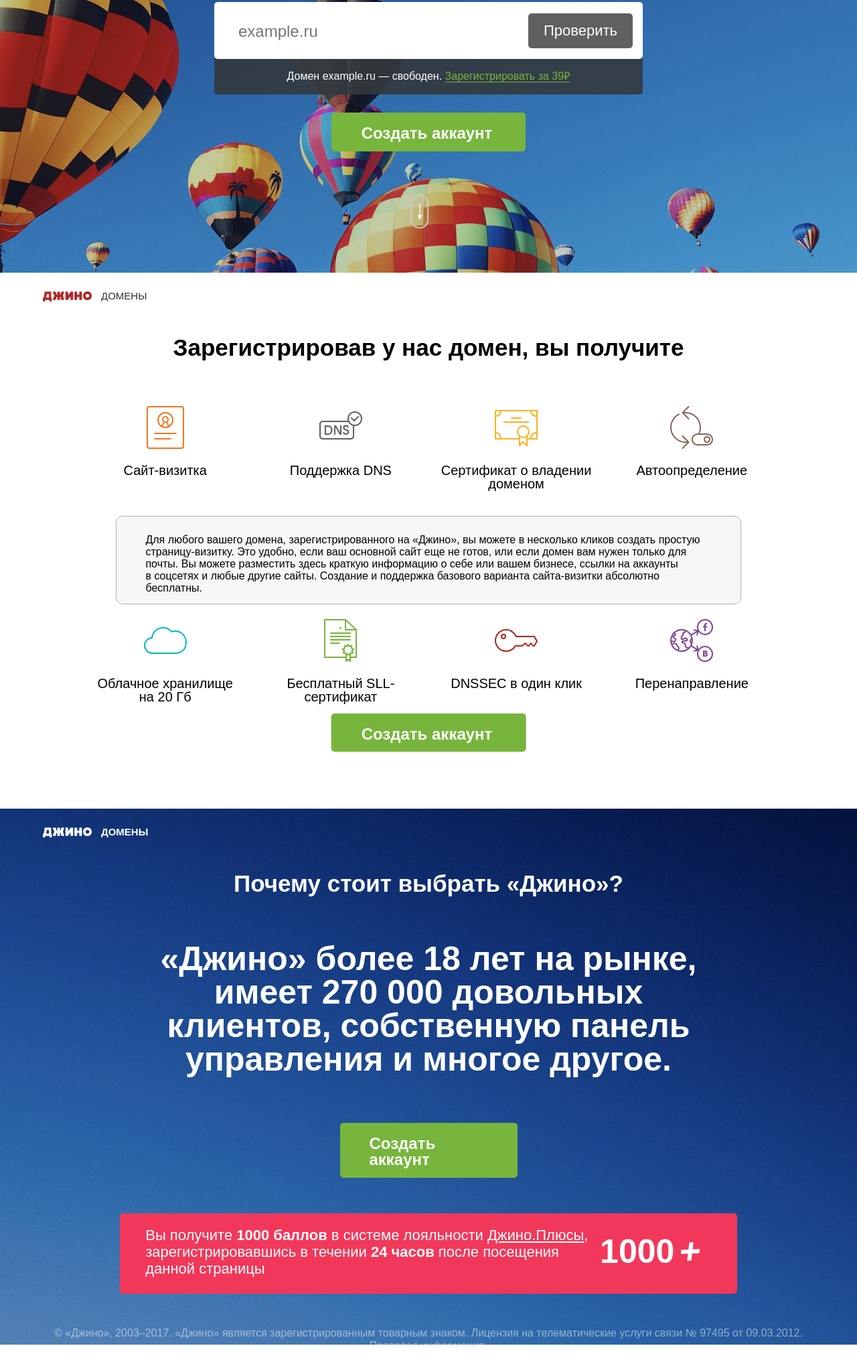
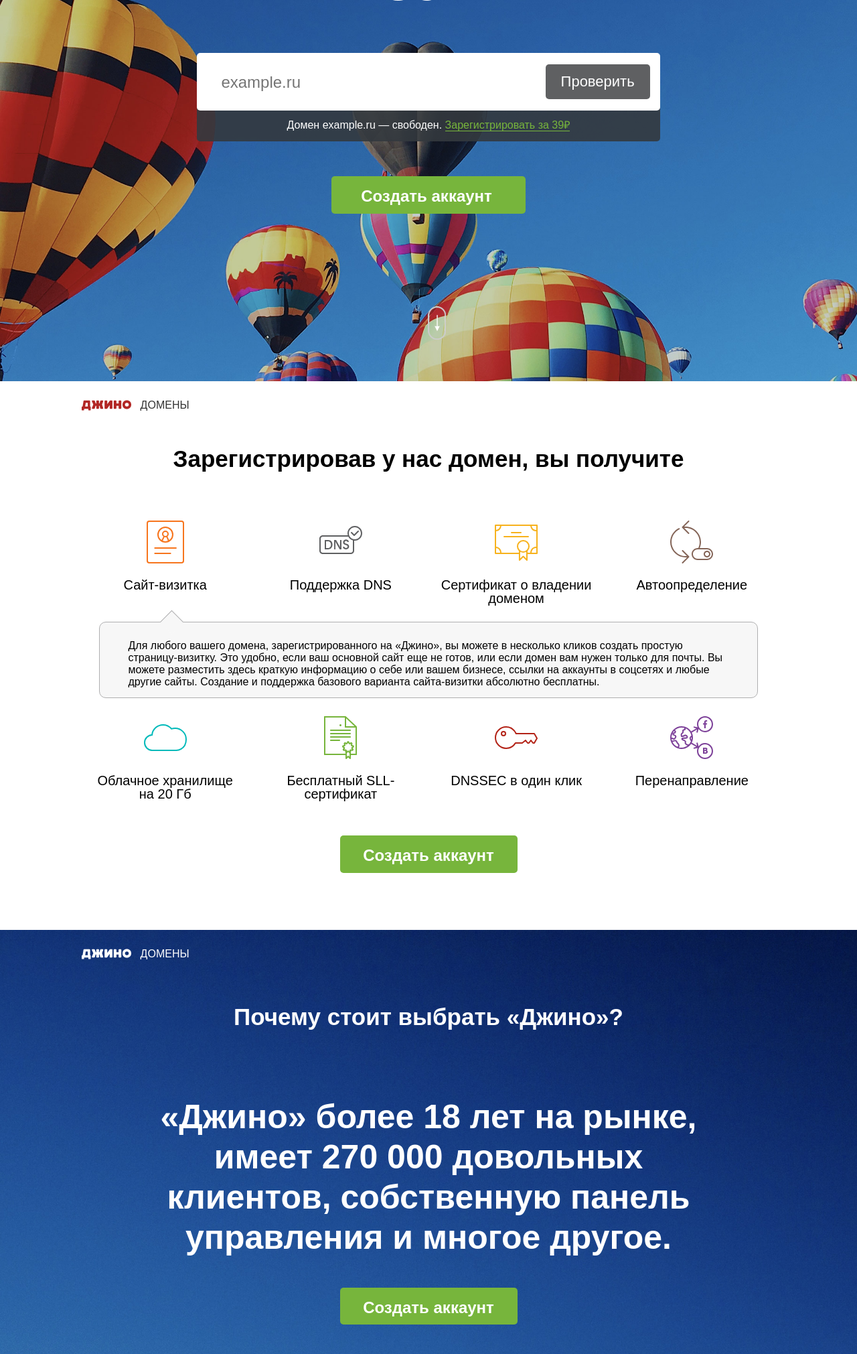
Before and after one commit to PavelKot2/TestForDjino, a website: page src/index.html in a window 1280 px wide. Shown: the part 393-2414 px from the top of the page at 67% size. Drawn offline with nearby package versions, Linux system fonts and the light colour scheme; files that its build step writes are made by us from their sources.

Commit message:
Редактирование согласно макета

```diff
--- a/package.json
+++ b/package.json
@@ -17,7 +17,6 @@
     "gulp-rename": "^1.4.0",
     "gulp-sass": "^4.0.2",
     "stylelint": "^9.10.1",
-    "stylelint-config-htmlacademy": "^0.1.1",
     "stylelint-config-standard": "^18.2.0"
   },
   "dependencies": {},
--- a/src/index.html
+++ b/src/index.html
@@ -172,7 +172,6 @@
 						<span class="banner__header-text">Домены</span>
 					</div>
 					<span class="banner-main__info">Только до 31 января</span>
-				</div>
 					<h2 class="banner-main__tittle">Честная цена <br> за домен .RU — 39₽</h2>
 					<form class="banner-main__form">
 						<label class="banner-main__container">
@@ -184,6 +183,7 @@
 						</div>
 						<button type="submit" class="banner-main__btnSubm" id="btnSubmit">Создать аккаунт</button>
 					</form>
+				</div>
 			</section>
 			<section class="banner banner-mid">
 				<div class="banner__wrapper">
@@ -191,7 +191,7 @@
 						<svg width="65" height="15" class="banner__header-logo banner__header-logo--red">
 							<use xlink:href="#logo"></use>
 						</svg>
-						<span class="banner__header-text banner__header-text--thin">Домены</span>
+						<span class="banner__header-text banner__header-text--thin banner__header-text--red">Домены</span>
 					</div>
 					<h2 class="banner-mid__tittle">Зарегистрировав у нас домен, вы получите</h2>
 					<div class="banner-mid__features">
@@ -259,10 +259,10 @@
 						<svg width="65" height="15" class="banner__header-logo">
 							<use xlink:href="#logo"></use>
 						</svg>
-						<span class="banner__header-text">Домены</span>
+						<span class="banner__header-text banner__header-text--thin ">Домены</span>
 					</div>
 					<span class="banner-bot__ask">Почему стоит выбрать «Джино»?</span>
-					<p class="banner-bot__text">«Джино» более 18 лет на рынке,
+					<p class="banner-bot__text">«Джино» более 18 лет на рынке,<br>
 						имеет 270 000 довольных клиентов,
 						собственную панель управления
 						и многое другое.</p>
@@ -279,7 +279,7 @@
 							</svg>
 						</div>
 					</div>
-					<p class="banner-bot__copyright">© «Джино», 2003–2017. «Джино» является зарегистрированным товарным знаком. Лицензия на телематические услуги связи № 97495 от 09.03.2012. <a href="#" class="banner-bot__copyright-link">Правовая информация</a>.</p>
+					<p class="banner-bot__copyright">© «Джино», 2003–2017. «Джино» является зарегистрированным товарным знаком. Лицензия на телематические услуги связи № 97495 от 09.03.2012. <a href="#" class="banner-bot__copyright-link"><u>Правовая информация</u></a>.</p>
 				</div>
 			</section>
 		</main>
--- a/src/scss/blocks/baner.scss
+++ b/src/scss/blocks/baner.scss
@@ -1,11 +1,9 @@
 
 .banner {
   width: 100vw;
-	height: 100vh;
   margin: 0;
   padding: 0;
-	position: relative;
-	overflow: hidden;
+  position: relative;
 }
 
 .banner__wrapper {
@@ -15,6 +13,7 @@
 }
 
 .banner__header {
+	width: 90%;
 	margin: 0 auto;
 	padding-top: 25px;
 	display: flex;
@@ -23,8 +22,8 @@
 }
 
 .banner__header-logo {
-	width: 73px;
-	height: 19px;
+	width: 74px;
+	height: 18px;
 	fill: $white;
 	margin-right: 14px;
 	&--red {
@@ -35,11 +34,15 @@
 .banner__header-text {
 	display: block;
 	padding-top: 1px;
-	font-size: 15px;
+	font-size: 16px;
+	line-height: 1.2;
 	font-weight: bold;
 	text-transform: uppercase;
 	&--thin {
-		color: $grey;
 		font-weight: normal;
 	}
+
+	&--red {
+		color: $grey;
+	}
 }
--- a/src/scss/blocks/banner-bot.scss
+++ b/src/scss/blocks/banner-bot.scss
@@ -3,15 +3,16 @@
 	background-image: url("../img/background2.jpg");
 	background-repeat: no-repeat;
 	background-size: cover;
+	padding-bottom: 50px;
 }
 
 .banner-bot__ask {
 	display: block;
 	text-align: center;
-	margin: 50px auto 70px;
+	margin: 63px auto 98px;
 	color: $white;
 	font-size: 35px;
-	line-height: 35px;
+	line-height: 1.2;
 	font-weight: bold;
 }
 
@@ -19,45 +20,64 @@
 	display: block;
 	width: 70%;
 	text-align: center;
-	margin: 50px auto 70px;
+	margin: 0 auto 45px;
 	color: $white;
 	font-size: 50px;
-	line-height: 50px;
+	line-height: 1.2;
 	font-weight: bold;
+
 }
 
 .banner-bot__link {
 	display: block;
 	width: 265px;
-	margin: 0 auto 53px;
-	padding: 19px 50px 14.5px 44px;
+	margin: 0 auto 54px;
+	padding-top: 16px;
+	padding-bottom: 12px;
+	text-align: center;
 	background-color: $green-btn;
 	border: none;
 	border-radius: 5px;
 	color: $white;
 	font-size: 24px;
-	line-height: 24px;
 	font-weight: bold;
 	cursor: pointer;
 }
 
 .banner-bot__info {
 	display: flex;
+	width: 77%;
 	flex-direction: row;
-	width: 80%;
-	margin: 0 auto;
-	padding: 20px 35px 25px 38px;
+	margin: 0 auto 51px;
+	padding: 33px 34px 30px 38px;
 	background-color: $pink;
 	border: none;
 	border-radius: 5px;
+	position: relative;
+	z-index: 1000;
+
+	&::after {
+		content: "";
+		display: block;
+		width: 2px;
+		height: 70px;
+		position: absolute;
+		top: 50%;
+		right: 232px;
+		transform: translateY(-50%);
+		background-color: $pink-light;
+		z-index: 2000;
+	}
 }
 
 .banner-bot__info-text {
+	display: block;
+	margin: 0;
+	margin-right: 112px;
+	padding: 0;
 	font-size: 22px;
+	line-height: 22px;
 	font-weight: normal;
-	width: 80%;
-	margin: 0;
-	padding: 0;
 	color: $white;
 }
 
@@ -91,16 +111,17 @@
 
 .banner-bot__copyright {
 	width: 100%;
-	opacity: 0.5;
+	color: $whit-op50;
+	font-size: 14px;
+	line-height: 1.2;
 	text-align: center;
 	margin-top: 50px;
 }
 
 .banner-bot__copyright-link {
-	color: $white;
-	text-decoration: underline;
+	color: $whit-op50;
 
 	&:hover {
-		opacity: 1;
+		color: $white;
 	}
 }
--- a/src/scss/blocks/banner-main.scss
+++ b/src/scss/blocks/banner-main.scss
@@ -5,18 +5,21 @@
 	background-size: cover;
 	background-position: bottom left;
 	position: relative;
+	margin: 0;
+	padding: 0;
+	padding-bottom: 250px;
 
 	&::after {
 		content: '';
 		display: block;
 		width: 54px;
-		height: 100px;
+		height: 50px;
 		background-image: url("../img/down.png");
 		background-repeat: no-repeat;
 		background-size: 27px 50px;
 		position: absolute;
-		bottom: 2vh;
-		left: 50%;
+		bottom: 62px;
+		left: 52%;
 		transform: translateX(-50%);
 	}
 }
@@ -25,19 +28,19 @@
 	font-size: 12px;
 	font-weight: bold;
 	text-transform: uppercase;
-	letter-spacing: 6px;
+	letter-spacing: 2.16px;
 	position: absolute;
 	top: 37px;
-	left: 50%;
+	left: 52.5%;
 	transform: translateX(-50%);
 }
 
 .banner-main__tittle {
 	display: block;
-	width: 70%;
+	width: 64%;
 	margin: 0 auto;
 	margin-top: 121px;
-	margin-bottom: 71px;
+	margin-bottom: 66px;
 	text-align: center;
 	font-size: 80px;
 	font-weight: bold;
@@ -46,8 +49,9 @@
 }
 
 .banner-main__form {
-	width: 50%;
+	width: 60%;
 	margin: 0 auto;
+	padding: 0;
 	display: flex;
 	flex-direction: column;
 	z-index: 2000;
@@ -57,6 +61,8 @@
 .banner-main__container {
 	width: 100%;
 	position: relative;
+	margin: 0;
+	padding: 0;
 	z-index: 2000;
 }
 
@@ -64,9 +70,10 @@
 	width: 100%;
 	font-size: 24px;
 	line-height: 24px;
+	margin: 0;
 	padding-top: 30px;
 	padding-left: 36px;
-	padding-bottom: 27px;
+	padding-bottom: 28px;
 	color: $black;
 	border-radius: 5px;
 	border: none;
@@ -90,12 +97,12 @@
 }
 
 .banner-main__btnSubm {
-	margin: 0 auto;
-	margin-top: 80px;
+	margin: auto;
+	margin-top: 98px;
 	background-color: $green-btn;
 	border: none;
 	border-radius: 5px;
-	padding: 19px 50px 14.5px 45px;
+	padding: 18px 50px 14px 44px;
 	color: $white;
 	font-size: 24px;
 	line-height: 24px;
@@ -108,22 +115,26 @@
 	display: flex;
 	align-items: flex-end;
 	justify-content: center;
-	padding-top: 20px;
-	padding-bottom: 3px;
 	background-color: $grey-valid;
 	border: none;
 	border-radius: 5px;
 	font-size: 16px;
-	line-height: 16px;
+	line-height: 18px;
 	font-weight: normal;
 	position: absolute;
-	top: 30%;
+	top: 42px;
 	left: 0;
 	z-index: 100;
 
 	&--hide {
 		display: none;
 	}
+}
+
+.banner-main__message {
+	margin: 0;
+	padding-top: 57px;
+	padding-bottom: 15px;
 }
 
 .banner-main__message-link {
@@ -134,3 +145,8 @@
 	border-bottom: 1px solid $green-btn;
 	padding-top: 1px;
 }
+
+
+@media (max-width: 1092px)  {
+
+}
--- a/src/scss/blocks/banner-mid.scss
+++ b/src/scss/blocks/banner-mid.scss
@@ -1,14 +1,15 @@
 .banner-mid {
 	background-color: $white;
+	padding-bottom: 85px;
 }
 
 .banner-mid__tittle {
 	text-align: center;
 	margin-top: 50px;
-	margin-bottom: 70px;
+	margin-bottom: 71px;
 	color: $black;
 	font-size: 35px;
-	line-height: 35px;
+	line-height: 1.2;
 	font-weight: bold;
 }
 
@@ -51,12 +52,28 @@
 
 .banner-mid__info {
 	grid-column: 1 / -1;
-	width: 90%;
-	margin: 5px auto 10px;
+	width: 95%;
+	margin: 5px auto 15px;
 	padding: 26px 39px 14px 43px;
 	background-color: $bg-info;
 	border: 1px solid $grey-border;
 	border-radius: 10px;
+	position: relative;
+	z-index: 1000;
+
+	&::after {
+		content: "";
+		width: 25px;
+		height: 25px;
+		border-top: 1px solid $grey-border;
+		border-right: 1px solid $grey-border;
+		background-color: $bg-info;
+		transform: rotate(-45deg);
+		position: absolute;
+		top: -13px;
+		left: 95px;
+		z-index: 10000;
+	}
 }
 
 .banner-mid__info-text {
@@ -71,12 +88,13 @@
 }
 
 .banner-mid__btn {
-	position: absolute;
-	bottom: 85px;
-	left: 50%;
-	transform: translateX(-50%);
-	margin: 0;
-	padding: 19px 50px 14.5px 45px;
+	display: block;
+	width: 265px;
+	margin: 0 auto;
+	margin-top: 44px;
+	text-align: center;
+	padding-top: 18px;
+	padding-bottom: 14px;
 	background-color: $green-btn;
 	border: none;
 	border-radius: 5px;
--- a/src/scss/general/config.scss
+++ b/src/scss/general/config.scss
@@ -31,6 +31,7 @@
 // COLOR
 ///////
 $white: #ffffff;
+$whit-op50: rgba(255, 255, 255, 0.5);
 $black: #000000;
 $grey: #333333;
 $grey-btn: #5f6062;
@@ -41,3 +42,4 @@
 $bg: #326faf;
 $bg-info: #f7f7f7;
 $pink: #f2385a;
+$pink-light: #f5607b;
```
Also changed, not shown: 1 other file. Lines whose indentation alone changed are shown as unchanged.
